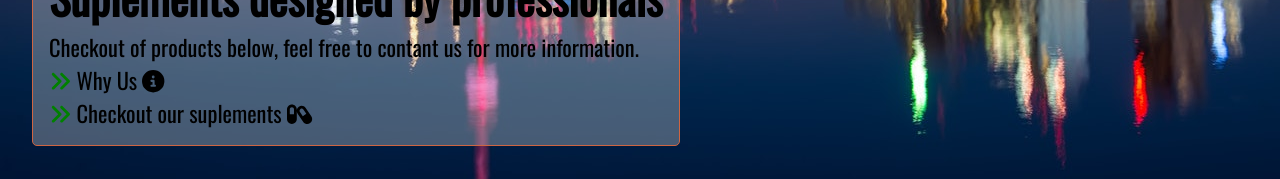
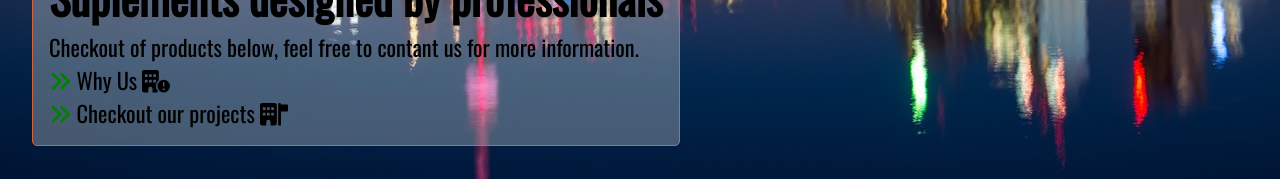
Before and after one commit to arshiaKalkho/Paradise-landingPage, a React (Create React App) app: page /RealEstate in a window 1280 px wide. Shown: the part 558-737 px from the top of the page. Built offline with nearby package versions, Linux system fonts and the light colour scheme.

Commit message:
added new icons

```diff
--- a/src/components/realEstate/RealEstate/RealEstate.css
+++ b/src/components/realEstate/RealEstate/RealEstate.css
@@ -61,7 +61,7 @@
   transition: 200ms ease-in-out;
 }
 .scrollTo:hover {
-  color: var(--color-secondary);
+  color: var(--color-realEstate-secondary);
   transition: 200ms ease-in-out;
 }
 .realEstate-info {
--- a/src/components/realEstate/RealEstate/RealEstate.js
+++ b/src/components/realEstate/RealEstate/RealEstate.js
@@ -1,7 +1,7 @@
 import React, { Component } from 'react'
 import './RealEstate.css'
 import { FontAwesomeIcon } from '@fortawesome/react-fontawesome';
-import { faCircleInfo,faCapsules, faAnglesRight } from '@fortawesome/free-solid-svg-icons'
+import { faCircleInfo, faBuildingCircleExclamation, faBuildingFlag, faAnglesRight } from '@fortawesome/free-solid-svg-icons'
 
 import 'animate.css';
 import ScrollAnimation from 'react-animate-on-scroll'
@@ -47,8 +47,8 @@ export default class realEstate extends Component {
                 <h1>Suplements designed by professionals</h1>
                 <p>Checkout of products below, feel free to contant us for more information.</p>
 
-                <FontAwesomeIcon icon={faAnglesRight} style={{color: "green"}}/><span className="scrollTo" onClick={this.goToAbout}> Why Us <FontAwesomeIcon icon={faCircleInfo} /></span><br/>
-                <FontAwesomeIcon icon={faAnglesRight} style={{color: "green"}} /><span className="scrollTo" onClick={this.goToProjects}> Checkout our suplements <FontAwesomeIcon icon={faCapsules} /></span>
+                <FontAwesomeIcon icon={faAnglesRight} style={{color: "green"}}/><span className="scrollTo" onClick={this.goToAbout}> Why Us <FontAwesomeIcon icon={faBuildingCircleExclamation} /></span><br/>
+                <FontAwesomeIcon icon={faAnglesRight} style={{color: "green"}} /><span className="scrollTo" onClick={this.goToProjects}> Checkout our projects <FontAwesomeIcon icon={faBuildingFlag} /></span>
               </div>
             </ScrollAnimation>
           </div>
```
